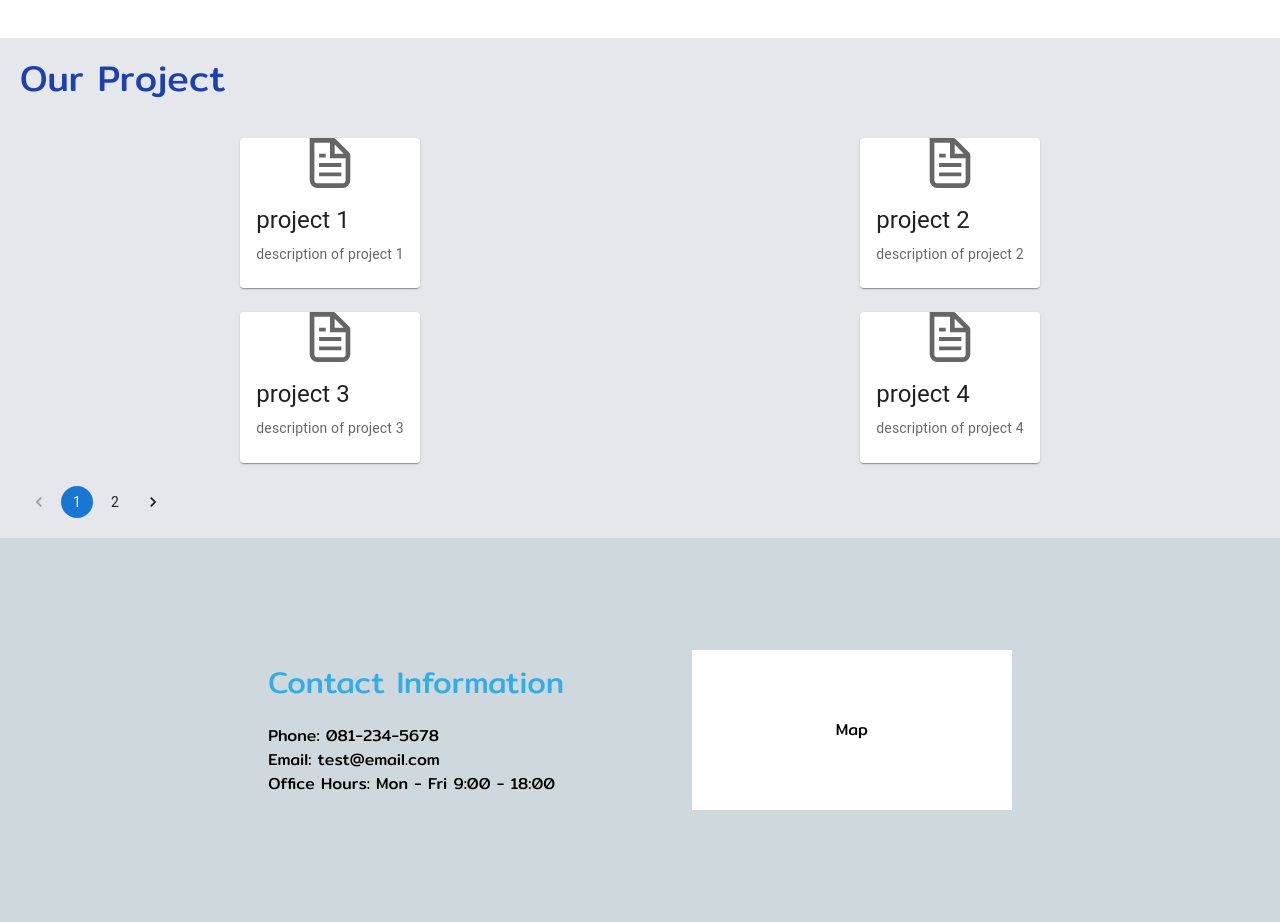
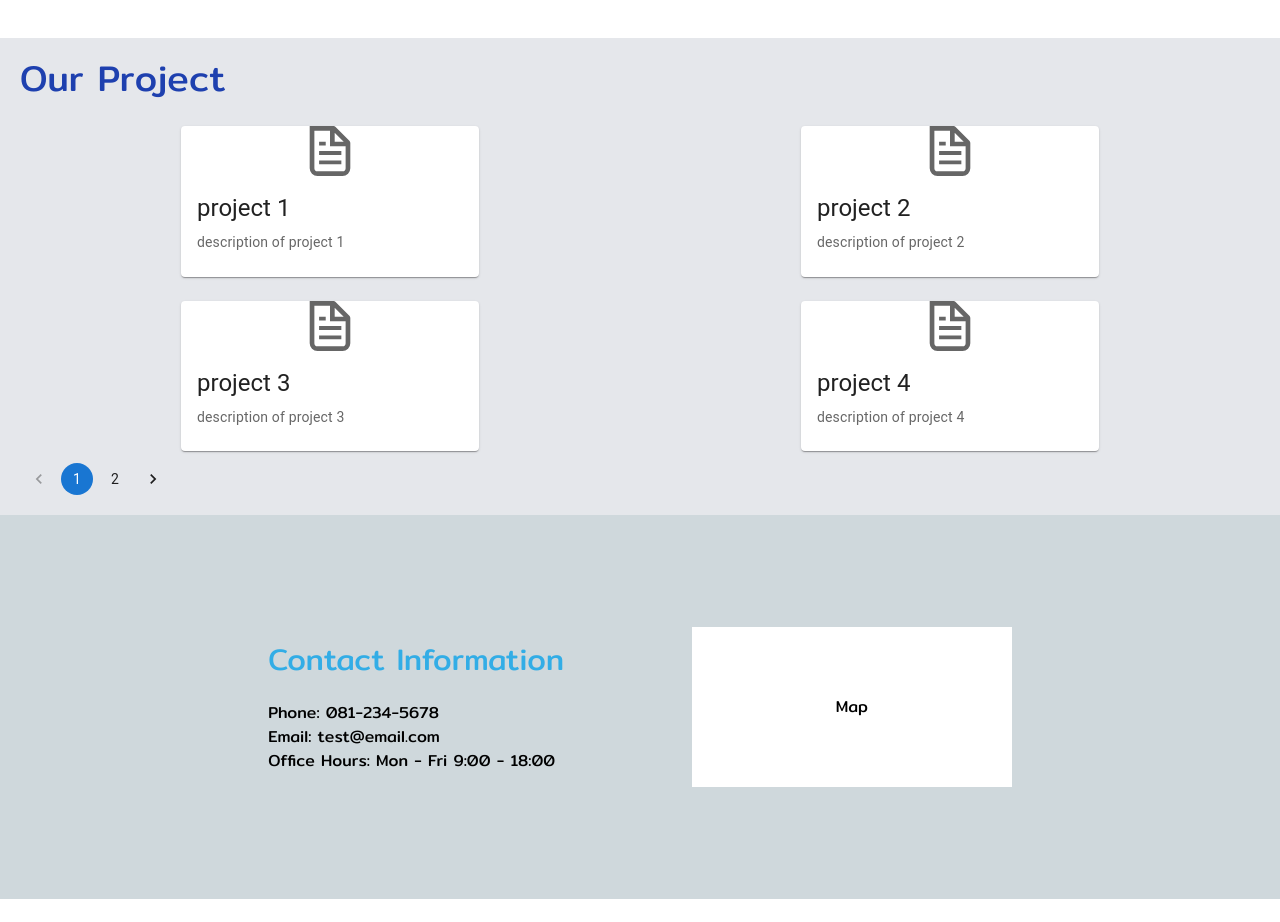
Before and after one commit to indykorpong/construction-site, a Next.js app: page /home in a window 1280 px wide. Shown: the part 1130-2052 px from the top of the page. After the commit the page ends 2029 px from the top, so only its background shows below. Built offline with nearby package versions, Linux system fonts and the light colour scheme.

Commit message:
Change component name

```diff
--- a/app/(client)/home/page.tsx
+++ b/app/(client)/home/page.tsx
@@ -44,13 +44,13 @@ export default function Home() {
       <div className="mx-auto flex h-[600px] items-center">
         <CarouselComponent>{home_preview}</CarouselComponent>
       </div>
-      <CompanyInfo />
-      <Projects />
+      <HomeCompanyInfo />
+      <HomeProjects />
     </div>
   )
 }
 
-const CompanyInfo = () => {
+const HomeCompanyInfo = () => {
   return (
     <div className="flex w-full items-center justify-center bg-white px-10 py-10">
       <div className="mr-2 flex w-2/5 items-center justify-center">
@@ -80,7 +80,7 @@ const CompanyInfo = () => {
   )
 }
 
-const Projects = () => {
+const HomeProjects = () => {
   type ProjectProps = {
     title: string
     description: string
@@ -107,13 +107,15 @@ const Projects = () => {
   // TODO: fetch projects from API
 
   return (
-    <div className="flex h-[500px] w-full flex-col justify-between bg-gray-200 p-5">
+    <div className="flex flex-col justify-between bg-gray-200 p-5">
       <div className="mb-4 text-4xl text-blue-800">Our Project</div>
-      <div className="flex w-full flex-wrap items-center justify-start">
+      <div className="flex flex-wrap items-center justify-start">
         {paginatedProjects.map((item, index) => {
           return (
-            <div key={index} className="flex h-1/2 w-1/2 items-center justify-center p-3">
-              <CardComponent title={item.title} description={item.description} imageUrl={item.imageUrl} />
+            <div key={index} className="my-3 flex w-1/2 justify-center px-3">
+              <div className="w-1/2">
+                <CardComponent title={item.title} description={item.description} imageUrl={item.imageUrl} />
+              </div>
             </div>
           )
         })}
```
